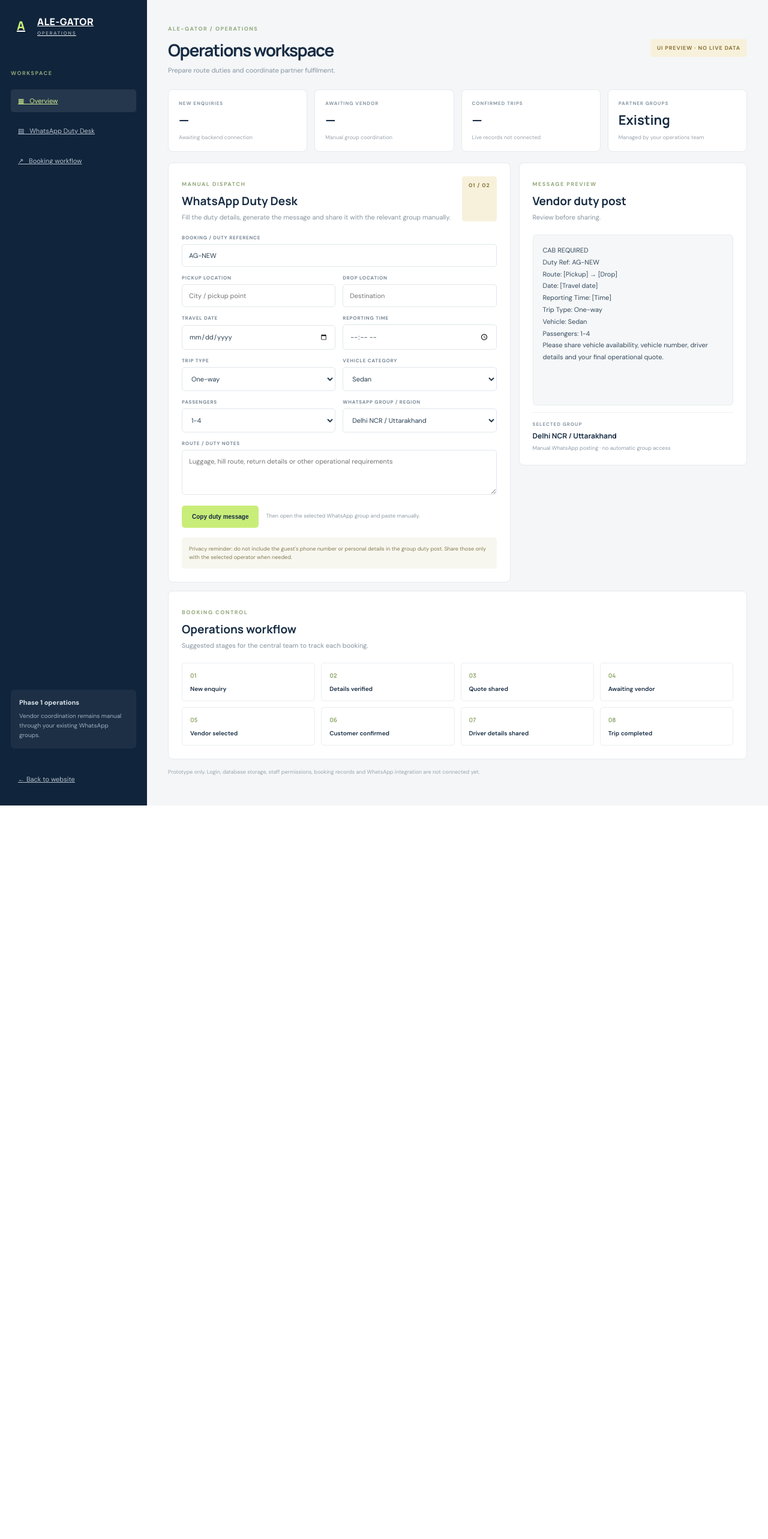
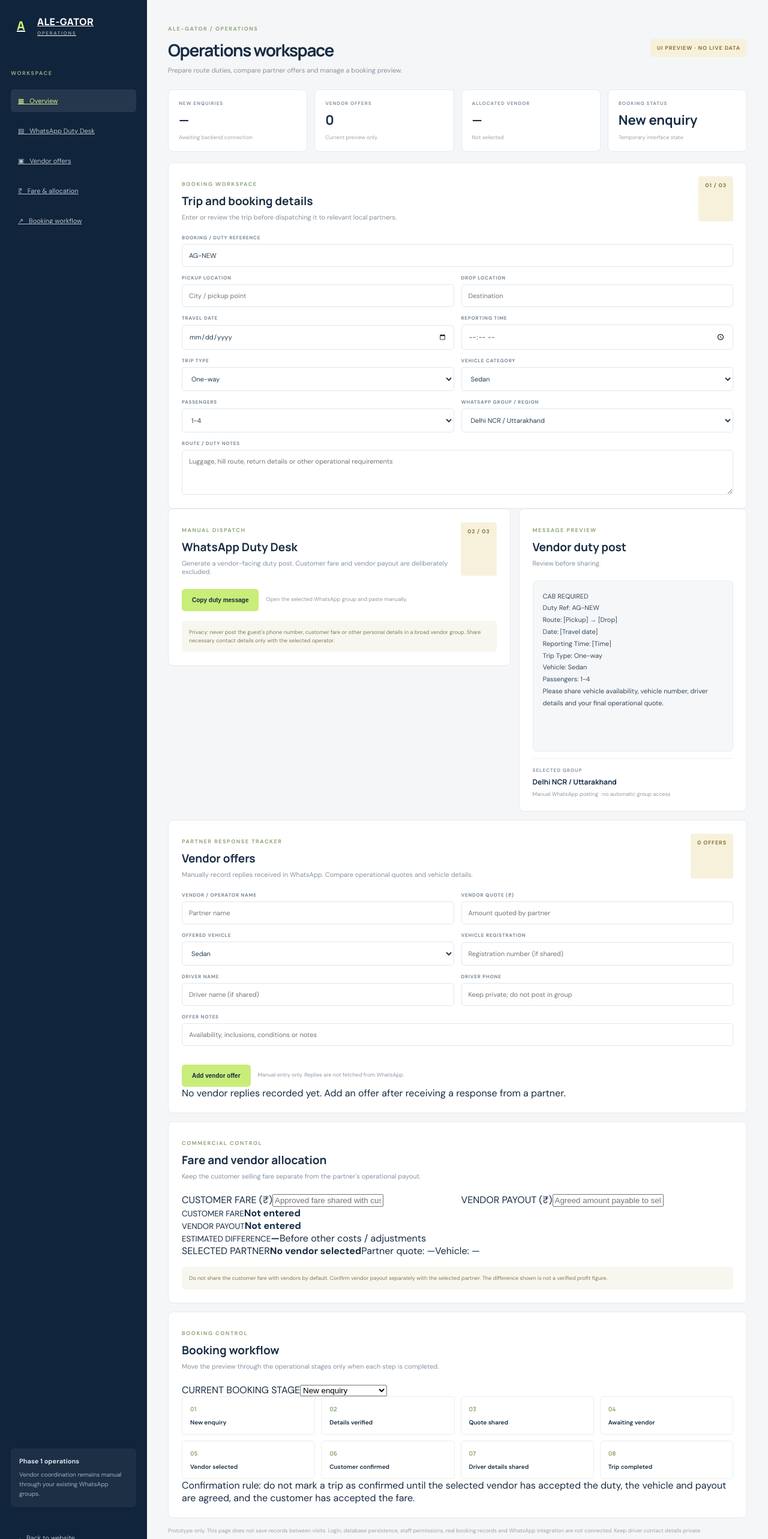
Before and after one commit to cabsdehra-Alegrator/Ale-gator-Website-, a Next.js app: page /admin in a window 1280 px wide. Shown: the top 2566 px of the page at 60% size. Before the commit the page ends 1343 px from the top, so only its background shows below. Built offline with nearby package versions, Linux system fonts and the light colour scheme.

Commit message:
Expand admin workflow with vendor offers and fare allocation

```diff
--- a/app/admin/page.tsx
+++ b/app/admin/page.tsx
@@ -1,6 +1,29 @@
 "use client";
 
 import { useMemo, useState } from "react";
+
+type VendorOffer = {
+  id: number;
+  vendor: string;
+  vehicle: string;
+  registration: string;
+  driver: string;
+  driverPhone: string;
+  quote: string;
+  note: string;
+  status: "Available" | "Unavailable";
+};
+
+const stages = [
+  "New enquiry",
+  "Details verified",
+  "Quote shared",
+  "Awaiting vendor",
+  "Vendor selected",
+  "Customer confirmed",
+  "Driver details shared",
+  "Trip completed",
+];
 
 export default function AdminPage() {
   const [pickup,setPickup]=useState("");
@@ -14,6 +37,19 @@ export default function AdminPage() {
   const [group,setGroup]=useState("Delhi NCR / Uttarakhand");
   const [reference,setReference]=useState("AG-NEW");
   const [copied,setCopied]=useState(false);
+  const [stage,setStage]=useState("New enquiry");
+  const [customerFare,setCustomerFare]=useState("");
+  const [vendorPayout,setVendorPayout]=useState("");
+  const [offers,setOffers]=useState<VendorOffer[]>([]);
+  const [vendor,setVendor]=useState("");
+  const [offerVehicle,setOfferVehicle]=useState("Sedan");
+  const [registration,setRegistration]=useState("");
+  const [driver,setDriver]=useState("");
+  const [driverPhone,setDriverPhone]=useState("");
+  const [quote,setQuote]=useState("");
+  const [offerNote,setOfferNote]=useState("");
+  const [allocatedId,setAllocatedId]=useState<number | null>(null);
+  const [notice,setNotice]=useState("");
 
   const duty=useMemo(()=>[
     "CAB REQUIRED",
@@ -30,13 +66,49 @@ export default function AdminPage() {
     "Please share vehicle availability, vehicle number, driver details and your final operational quote.",
   ].filter(Boolean).join("\n"),[pickup,drop,date,time,trip,vehicle,passengers,notes,reference]);
 
+  const allocated = offers.find(item => item.id === allocatedId) ?? null;
+
   async function copyDuty() {
     try {
       await navigator.clipboard.writeText(duty);
       setCopied(true);
     } catch {
       setCopied(false);
+      setNotice("Clipboard access was blocked. Select and copy the preview text manually.");
     }
+  }
+
+  function addOffer(e: React.FormEvent<HTMLFormElement>) {
+    e.preventDefault();
+    if (!vendor.trim() || !quote.trim()) {
+      setNotice("Enter at least the vendor name and their operational quote.");
+      return;
+    }
+    const item: VendorOffer = {
+      id: Date.now(),
+      vendor: vendor.trim(),
+      vehicle: offerVehicle,
+      registration: registration.trim(),
+      driver: driver.trim(),
+      driverPhone: driverPhone.trim(),
+      quote: quote.trim(),
+      note: offerNote.trim(),
+      status: "Available",
+    };
+    setOffers(current => [...current, item]);
+    setVendor("");
+    setRegistration("");
+    setDriver("");
+    setDriverPhone("");
+    setQuote("");
+    setOfferNote("");
+    setNotice("Vendor offer added to this temporary preview.");
+  }
+
+  function allocateOffer(id: number) {
+    setAllocatedId(id);
+    setStage("Vendor selected");
+    setNotice("Vendor selected in this preview. This is not a confirmed allocation or a saved booking.");
   }
 
   return <main className="adminShell">
@@ -45,16 +117,18 @@ export default function AdminPage() {
       <p className="sideLabel">WORKSPACE</p>
       <a className="sideActive" href="/admin">▦ &nbsp; Overview</a>
       <a href="#duty">▤ &nbsp; WhatsApp Duty Desk</a>
+      <a href="#offers">▣ &nbsp; Vendor offers</a>
+      <a href="#fare">₹ &nbsp; Fare & allocation</a>
       <a href="#workflow">↗ &nbsp; Booking workflow</a>
       <div className="sideNote"><b>Phase 1 operations</b><span>Vendor coordination remains manual through your existing WhatsApp groups.</span></div>
       <a className="backHome" href="/">← Back to website</a>
     </aside>
     <section className="adminMain">
-      <header className="adminHeader"><div><span className="adminEyebrow">ALE-GATOR / OPERATIONS</span><h1>Operations workspace</h1><p>Prepare route duties and coordinate partner fulfilment.</p></div><span className="demoTag">UI PREVIEW · NO LIVE DATA</span></header>
-      <div className="adminStats"><article><small>NEW ENQUIRIES</small><b>—</b><span>Awaiting backend connection</span></article><article><small>AWAITING VENDOR</small><b>—</b><span>Manual group coordination</span></article><article><small>CONFIRMED TRIPS</small><b>—</b><span>Live records not connected</span></article><article><small>PARTNER GROUPS</small><b>Existing</b><span>Managed by your operations team</span></article></div>
-      <div className="adminColumns">
-        <section className="adminPanel" id="duty">
-          <div className="panelHeading"><div><span className="adminEyebrow">MANUAL DISPATCH</span><h2>WhatsApp Duty Desk</h2><p>Fill the duty details, generate the message and share it with the relevant group manually.</p></div><span className="stepBadge">01 / 02</span></div>
+      <header className="adminHeader"><div><span className="adminEyebrow">ALE-GATOR / OPERATIONS</span><h1>Operations workspace</h1><p>Prepare route duties, compare partner offers and manage a booking preview.</p></div><span className="demoTag">UI PREVIEW · NO LIVE DATA</span></header>
+      <div className="adminStats"><article><small>NEW ENQUIRIES</small><b>—</b><span>Awaiting backend connection</span></article><article><small>VENDOR OFFERS</small><b>{offers.length}</b><span>Current preview only</span></article><article><small>ALLOCATED VENDOR</small><b>{allocated ? "1" : "—"}</b><span>{allocated ? "Selected in this session" : "Not selected"}</span></article><article><small>BOOKING STATUS</small><b>{stage}</b><span>Temporary interface state</span></article></div>
+
+      <section className="adminPanel bookingControl">
+        <div className="panelHeading"><div><span className="adminEyebrow">BOOKING WORKSPACE</span><h2>Trip and booking details</h2><p>Enter or review the trip before dispatching it to relevant local partners.</p></div><span className="stepBadge">01 / 03</span></div>
         <div className="adminForm">
           <label>BOOKING / DUTY REFERENCE<input value={reference} onChange={e=>setReference(e.target.value)} placeholder="e.g. AG-1024"/></label>
           <div className="adminTwo"><label>PICKUP LOCATION<input value={pickup} onChange={e=>setPickup(e.target.value)} placeholder="City / pickup point"/></label><label>DROP LOCATION<input value={drop} onChange={e=>setDrop(e.target.value)} placeholder="Destination"/></label></div>
@@ -63,8 +137,13 @@ export default function AdminPage() {
           <div className="adminTwo"><label>PASSENGERS<select value={passengers} onChange={e=>setPassengers(e.target.value)}><option>1-4</option><option>5-6</option><option>7</option><option>8-12</option><option>13-17</option><option>18+</option></select></label><label>WHATSAPP GROUP / REGION<select value={group} onChange={e=>setGroup(e.target.value)}><option>Delhi NCR / Uttarakhand</option><option>Uttarakhand local</option><option>Himachal / Chandigarh</option><option>Punjab</option><option>Uttar Pradesh</option><option>Rajasthan</option><option>Jammu & Kashmir</option><option>Other / select manually</option></select></label></div>
           <label>ROUTE / DUTY NOTES<textarea value={notes} onChange={e=>setNotes(e.target.value)} placeholder="Luggage, hill route, return details or other operational requirements"/></label>
         </div>
-          <div className="adminActions"><button className="adminPrimary" onClick={copyDuty}> {copied ? "Copied duty message ✓" : "Copy duty message"} </button><span>Then open the selected WhatsApp group and paste manually.</span></div>
-          <div className="privacyHint">Privacy reminder: do not include the guest's phone number or personal details in the group duty post. Share those only with the selected operator when needed.</div>
+      </section>
+
+      <div className="adminColumns adminDispatchGrid">
+        <section className="adminPanel" id="duty">
+          <div className="panelHeading"><div><span className="adminEyebrow">MANUAL DISPATCH</span><h2>WhatsApp Duty Desk</h2><p>Generate a vendor-facing duty post. Customer fare and vendor payout are deliberately excluded.</p></div><span className="stepBadge">02 / 03</span></div>
+          <div className="adminActions"><button className="adminPrimary" onClick={copyDuty}>{copied ? "Copied duty message ✓" : "Copy duty message"}</button><span>Open the selected WhatsApp group and paste manually.</span></div>
+          <div className="privacyHint">Privacy: never post the guest's phone number, customer fare or other personal details in a broad vendor group. Share necessary contact details only with the selected operator.</div>
         </section>
         <aside className="adminPanel previewPanel">
           <div className="panelHeading"><div><span className="adminEyebrow">MESSAGE PREVIEW</span><h2>Vendor duty post</h2><p>Review before sharing.</p></div></div>
@@ -72,8 +151,35 @@ export default function AdminPage() {
           <div className="groupTarget"><small>SELECTED GROUP</small><b>{group}</b><span>Manual WhatsApp posting · no automatic group access</span></div>
         </aside>
       </div>
-      <section className="adminPanel workflowPanel" id="workflow"><div className="panelHeading"><div><span className="adminEyebrow">BOOKING CONTROL</span><h2>Operations workflow</h2><p>Suggested stages for the central team to track each booking.</p></div></div><div className="workflowSteps">{["New enquiry","Details verified","Quote shared","Awaiting vendor","Vendor selected","Customer confirmed","Driver details shared","Trip completed"].map((s,i)=><div key={s}><b>{String(i+1).padStart(2,"0")}</b><span>{s}</span></div>)}</div></section>
-      <p className="adminFoot">Prototype only. Login, database storage, staff permissions, booking records and WhatsApp integration are not connected yet.</p>
+
+      <section className="adminPanel workflowPanel" id="offers">
+        <div className="panelHeading"><div><span className="adminEyebrow">PARTNER RESPONSE TRACKER</span><h2>Vendor offers</h2><p>Manually record replies received in WhatsApp. Compare operational quotes and vehicle details.</p></div><span className="stepBadge">{offers.length} OFFERS</span></div>
+        <form className="adminForm" onSubmit={addOffer}>
+          <div className="adminTwo"><label>VENDOR / OPERATOR NAME<input value={vendor} onChange={e=>setVendor(e.target.value)} placeholder="Partner name" required/></label><label>VENDOR QUOTE (₹)<input value={quote} onChange={e=>setQuote(e.target.value)} placeholder="Amount quoted by partner" inputMode="decimal" required/></label></div>
+          <div className="adminTwo"><label>OFFERED VEHICLE<select value={offerVehicle} onChange={e=>setOfferVehicle(e.target.value)}><option>Sedan</option><option>Ertiga / SUV</option><option>Innova Crysta</option><option>Tempo Traveller</option><option>Other</option></select></label><label>VEHICLE REGISTRATION<input value={registration} onChange={e=>setRegistration(e.target.value)} placeholder="Registration number (if shared)"/></label></div>
+          <div className="adminTwo"><label>DRIVER NAME<input value={driver} onChange={e=>setDriver(e.target.value)} placeholder="Driver name (if shared)"/></label><label>DRIVER PHONE<input value={driverPhone} onChange={e=>setDriverPhone(e.target.value)} placeholder="Keep private; do not post in group" inputMode="tel"/></label></div>
+          <label>OFFER NOTES<input value={offerNote} onChange={e=>setOfferNote(e.target.value)} placeholder="Availability, inclusions, conditions or notes"/></label>
+          <div className="adminActions"><button className="adminPrimary" type="submit">Add vendor offer</button><span>Manual entry only. Replies are not fetched from WhatsApp.</span></div>
+        </form>
+        {offers.length === 0 ? <div className="emptyState">No vendor replies recorded yet. Add an offer after receiving a response from a partner.</div> : <div className="offerList">{offers.map(item=><article className={allocatedId===item.id?"offerCard offerSelected":"offerCard"} key={item.id}><div className="offerTop"><div><b>{item.vendor}</b><span>{item.vehicle} · {item.registration || "Registration pending"}</span></div><strong>₹{item.quote}</strong></div><div className="offerDetails"><span>Driver: {item.driver || "Not shared"}</span><span>Phone: {item.driverPhone || "Not shared"}</span><span>{item.note || "No additional notes"}</span></div><div className="offerActions">{allocatedId===item.id?<span className="allocatedTag">Selected vendor</span>:<button className="adminSecondary" type="button" onClick={()=>allocateOffer(item.id)}>Select this vendor</button>}<button className="textAction" type="button" onClick={()=>{setOffers(current=>current.filter(x=>x.id!==item.id));if(allocatedId===item.id){setAllocatedId(null);setStage("Awaiting vendor");}}}>Remove</button></div></article>)}</div>}
+      </section>
+
+      <section className="adminPanel workflowPanel" id="fare">
+        <div className="panelHeading"><div><span className="adminEyebrow">COMMERCIAL CONTROL</span><h2>Fare and vendor allocation</h2><p>Keep the customer selling fare separate from the partner's operational payout.</p></div></div>
+        <div className="adminTwo fareFields"><label>CUSTOMER FARE (₹)<input value={customerFare} onChange={e=>setCustomerFare(e.target.value)} inputMode="decimal" placeholder="Approved fare shared with customer"/></label><label>VENDOR PAYOUT (₹)<input value={vendorPayout} onChange={e=>setVendorPayout(e.target.value)} inputMode="decimal" placeholder="Agreed amount payable to selected vendor"/></label></div>
+        <div className="fareSummary"><div><small>CUSTOMER FARE</small><b>{customerFare ? `₹${customerFare}` : "Not entered"}</b></div><div><small>VENDOR PAYOUT</small><b>{vendorPayout ? `₹${vendorPayout}` : "Not entered"}</b></div><div><small>ESTIMATED DIFFERENCE</small><b>{customerFare.trim() && vendorPayout.trim() && Number.isFinite(Number(customerFare)) && Number.isFinite(Number(vendorPayout)) ? `₹${(Number(customerFare)-Number(vendorPayout)).toLocaleString("en-IN")}` : "—"}</b><span>Before other costs / adjustments</span></div></div>
+        <div className="allocationSummary"><span>SELECTED PARTNER</span><b>{allocated ? allocated.vendor : "No vendor selected"}</b><span>Partner quote: {allocated ? `₹${allocated.quote}` : "—"}</span><span>Vehicle: {allocated ? allocated.vehicle : "—"}</span></div>
+        <div className="privacyHint">Do not share the customer fare with vendors by default. Confirm vendor payout separately with the selected partner. The difference shown is not a verified profit figure.</div>
+      </section>
+
+      <section className="adminPanel workflowPanel" id="workflow">
+        <div className="panelHeading"><div><span className="adminEyebrow">BOOKING CONTROL</span><h2>Booking workflow</h2><p>Move the preview through the operational stages only when each step is completed.</p></div></div>
+        <label className="stagePicker">CURRENT BOOKING STAGE<select value={stage} onChange={e=>setStage(e.target.value)}>{stages.map(item=><option key={item}>{item}</option>)}</select></label>
+        <div className="workflowSteps">{stages.map((s,i)=><div className={stage===s?"workflowCurrent":""} key={s}><b>{String(i+1).padStart(2,"0")}</b><span>{s}</span></div>)}</div>
+        <div className="confirmationRule">Confirmation rule: do not mark a trip as confirmed until the selected vendor has accepted the duty, the vehicle and payout are agreed, and the customer has accepted the fare.</div>
+      </section>
+      {notice && <p className="adminNotice" role="status">{notice}</p>}
+      <p className="adminFoot">Prototype only. This page does not save records between visits. Login, database persistence, staff permissions, real booking records and WhatsApp integration are not connected. Keep driver contact details private.</p>
     </section>
   </main>;
 }
```
Lines whose indentation alone changed are shown as unchanged.
